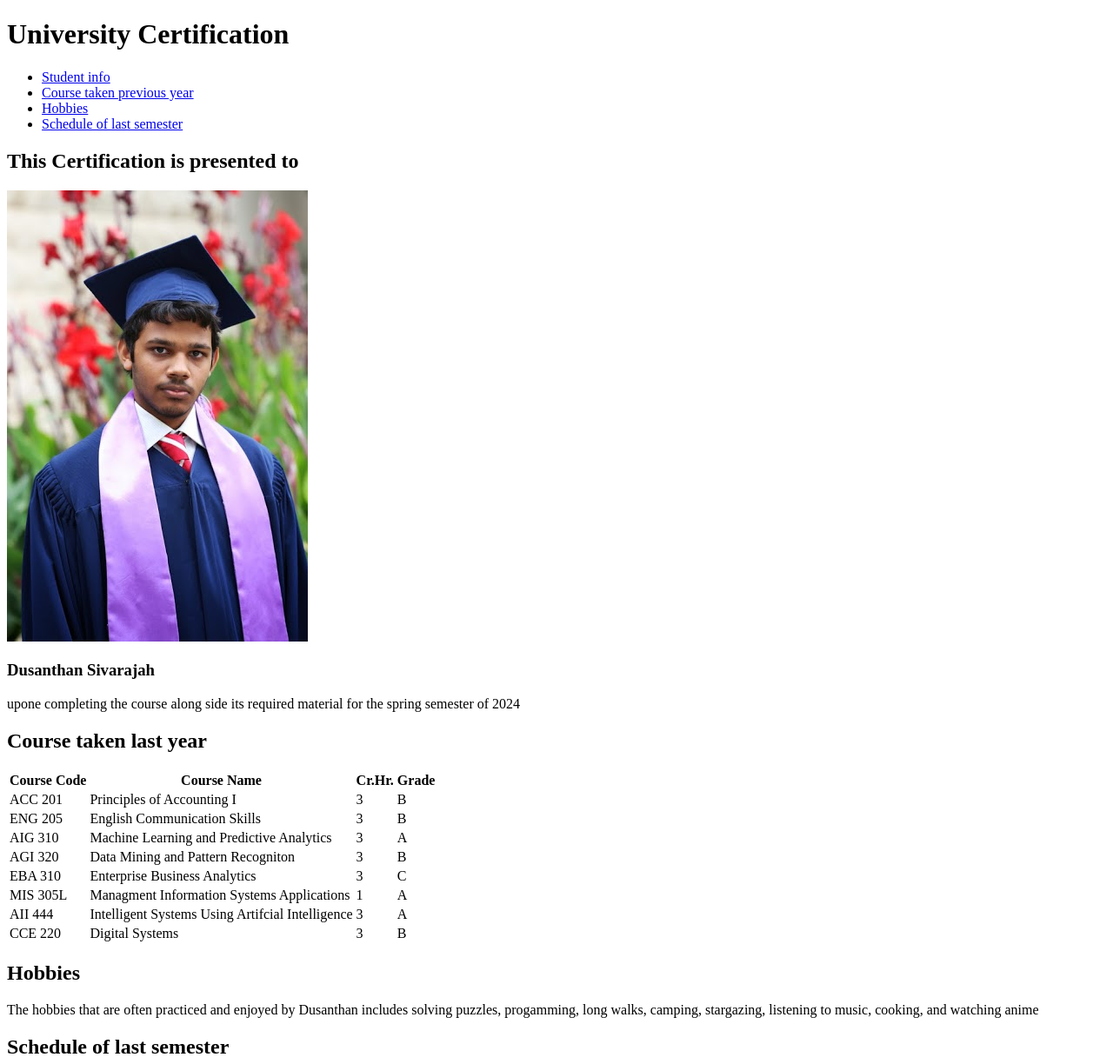
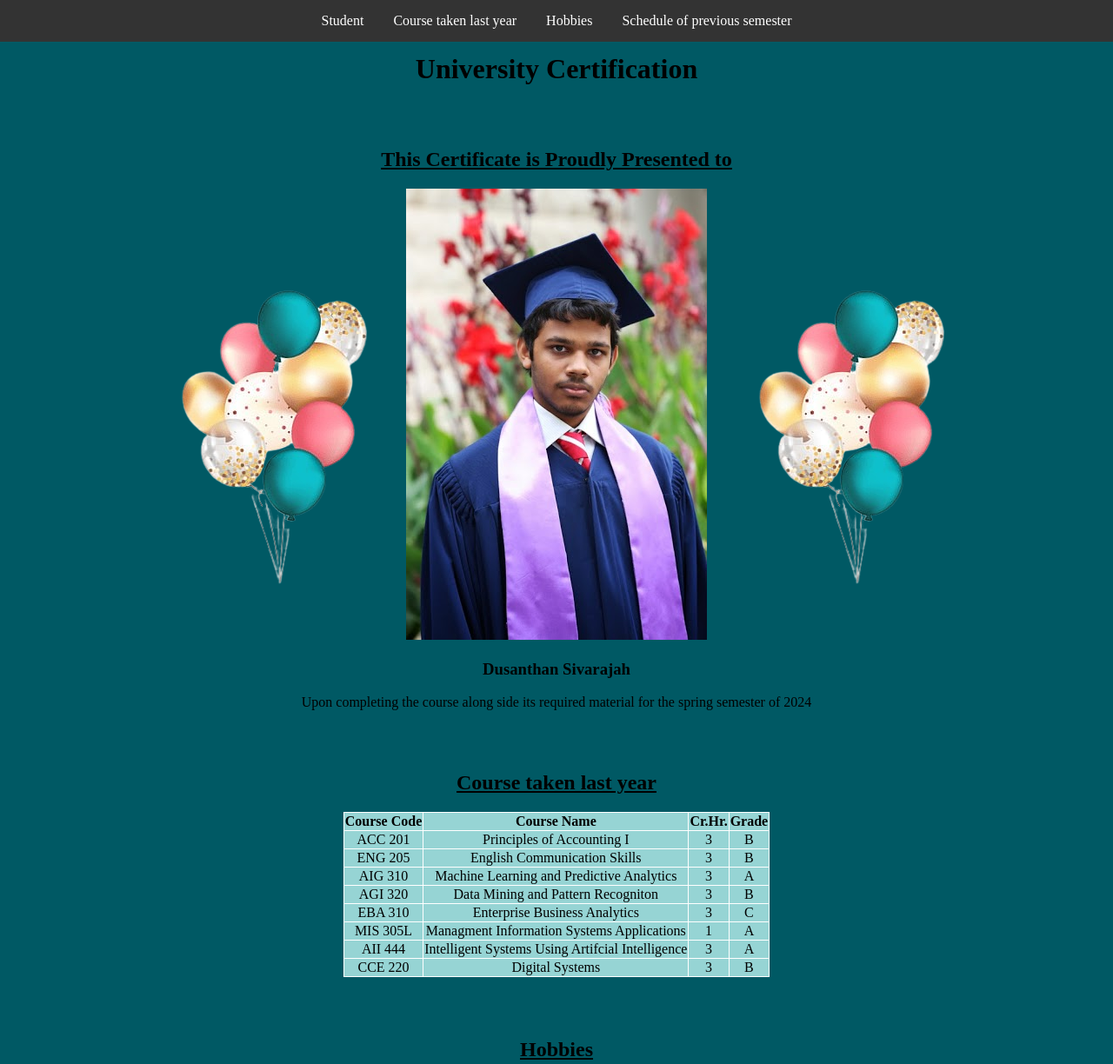
Before and after one commit to DusanthanSivarajah/FSW_Assignment_2, a plain HTML site: page index.html in a window 1280 px wide. Shown: the top 1224 px of the page at 87% size. Drawn offline with Linux system fonts and the light colour scheme.

Commit message:
added styles.css within the styles folder, added ballon images, styles are complete

```diff
--- /dev/null
+++ b/Styles/styles.css
@@ -0,0 +1,80 @@
+*{
+    text-align: center;
+    font-family: "Times New Roman", Times, serif;
+}
+
+body{
+    margin: 0px;
+    background-color: rgb(0,89,100);
+    margin-bottom: 10%;
+}
+#title{
+    padding-top: 40px;
+}
+
+h2{
+    text-decoration: underline;
+    padding-top: 50px;
+}
+.navigation ul{
+    position: fixed;
+    top: 0%;
+    right: 0%;
+    left:0%;
+    list-style-type: none;
+    background-color: #333;
+    padding: 0px;
+    margin: 0px;
+
+    text-align: center;
+}
+.navigation li{
+    display: inline-block;
+
+}
+.navigation a{
+    color: white;
+    text-decoration: none;
+    padding: 15px;
+    display: block;
+
+
+
+}
+
+.navigation a:hover {
+    background-color: #111;
+    color: rgb(0,89,100);
+  }
+
+table{
+ margin-left: auto;
+ margin-right: auto;
+}
+
+table, th, td {
+    border: 1px solid white;
+    border-collapse: collapse;
+  }
+  th, td {
+    background-color: #96D4D4;
+  }
+
+.ballon1{
+    position: fixed;
+    left:10%;
+    top: 40%;
+
+
+}
+
+.ballon2{
+    position: fixed;
+    right:10%;
+    top: 40%;
+
+}
+
+.list-hobbies{
+    list-style-type: none;
+}
--- a/index.html
+++ b/index.html
@@ -3,26 +3,29 @@
 <head>
     <meta charset="UTF-8">
     <meta name="viewport" content="width=device-width, initial-scale=1.0">
+    <link href="Styles/styles.css" rel="stylesheet" type="text/css">
     <title>University Certificate</title>
 </head>
 <body>
-    <div>
+    <nav class= "navigation">
+        <ul>
+            <li><a href = #section1>Student</a></li>
+            <li><a href = #section2>Course taken last year</a></li>
+            <li><a href = #section3>Hobbies</a></li>
+            <li><a href= #section4>Schedule of previous semester</a></li>
+        </ul>
+    </nav>
+    <div id="title">
         <h1>University Certification</h1>
     </div>
-    <nav>
-        <ul>
-            <li><a href = #section1>Student info</a></li>
-            <li><a href = #section2>Course taken previous year</a></li>
-            <li><a href = #section3>Hobbies</a></li>
-            <li><a href= #section4>Schedule of last semester</a></li>
-        </ul>
-    </nav>
     <div>
         <section id="section1">
-            <h2>This Certification is presented to</h2>
-                <img src="Assets/test.jpg" alt="Image of Dusanthan">
+            <h2>This Certificate is Proudly Presented to</h2>
+                <img class ="ballon1" src="Assets/ballons.png" alt="ballons" />
+                <img src="Assets/Photo.jpg" alt="Image of Dusanthan" placeholder="image of Dusanthan"/>
+                <img class = "ballon2" src="Assets/ballons.png" alt="ballons" />
                     <h3> Dusanthan Sivarajah</h3>
-                        <p>upone completing the course along side its required material for the spring semester of 2024</p>
+                        <p>Upon completing the course along side its required material for the spring semester of 2024</p>
         </section>
         <section id="section2">
             <h2>Course taken last year</h2>
@@ -85,11 +88,20 @@
         </section>
         <section id="section3">
             <h2>Hobbies</h2>
-            <p>The hobbies that are often practiced and enjoyed by Dusanthan includes solving puzzles, progamming, long walks, camping, stargazing, listening to music, cooking, and watching anime</p>
+                <p>The hobbies that are often practiced and enjoyed by Dusanthan includes:</p>
+                    <ul class="list-hobbies">
+                        <li>Puzzles</li>
+                        <li>Programming</li>
+                        <li>Long Walks</li>
+                        <li>Camping</li>
+                        <li>Stargazing</li>
+                        <li>Listening to Music</li>
+                        <li>Cooking</li>
+                    </ul>
 
         </section>
         <section id="section4">
-            <h2>Schedule of last semester</h2>
+            <h2>Schedule of previous semester</h2>
             <table>
                 <tr>
                     <th>Course Code</th>
```
Also changed, not shown: Assets/Photo.jpg (renamed from Assets/test.jpg), Assets/ballons.png (added).
